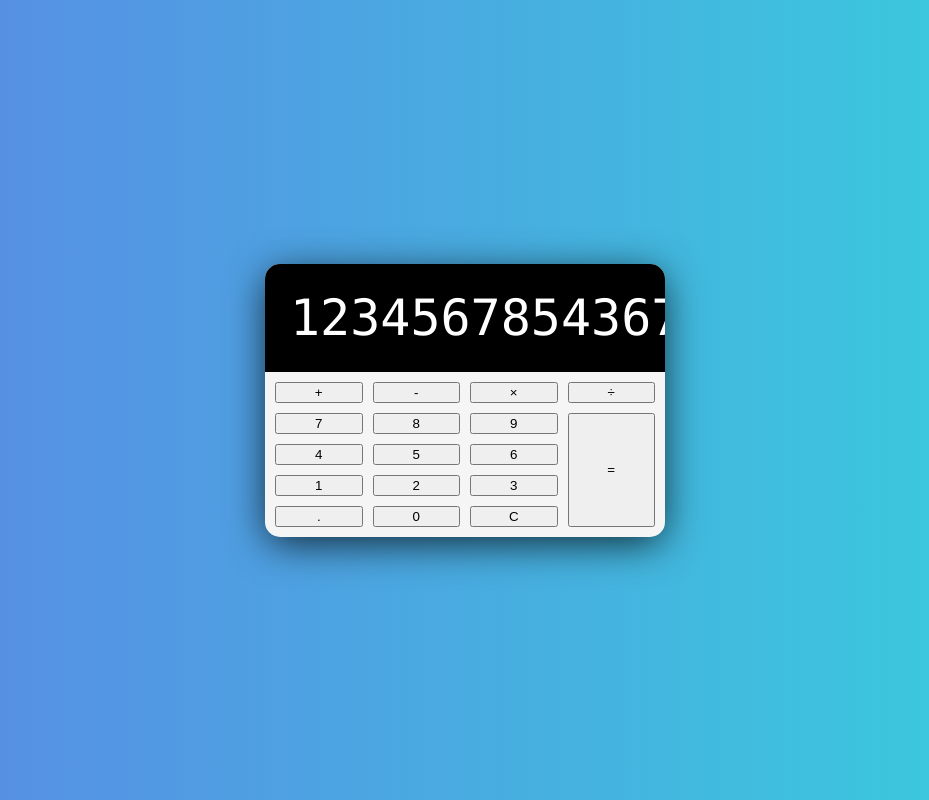
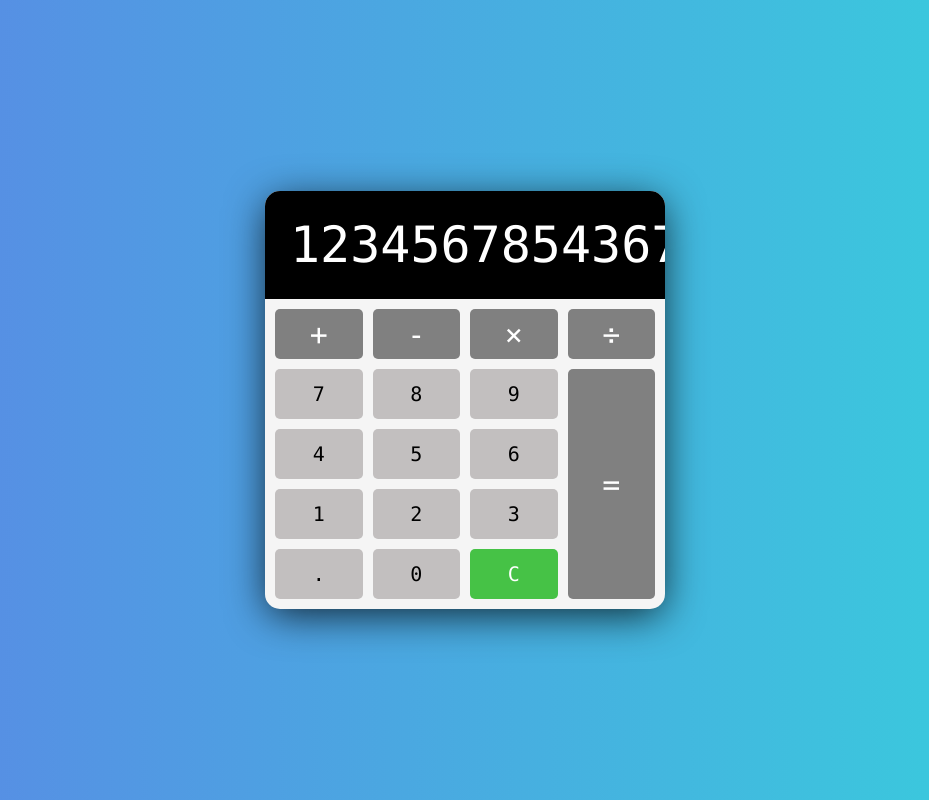
Before and after one commit to ponjae/calculator, a plain HTML site: page index.html in a window 1280 px wide. Shown: the whole page, without its empty margins (175-1104 px from the left). Drawn offline with Linux system fonts and the light colour scheme.

Commit message:
styling done

```diff
--- a/style.css
+++ b/style.css
@@ -62,7 +62,49 @@ body {
     padding: 10px;
 }
 
+button {
+    min-height: 50px;
+    font-size: 20px;
+    font-weight: 100;
+    font-family: 'Lucida Console', sans-serif;
+    border: none;
+    border-radius: 5px;
+    cursor: pointer;
+    background: rgb(194, 191, 191);
+}
+
+button:hover {
+    filter: brightness(110%);
+}
+
+button:active {
+    transform: translateY(2px);
+}
+
+button:focus {
+    outline: none;
+}
+
+.operator {
+    background: grey;
+    color: white;
+    font-size: 30px;
+}
+
+.clear {
+    background: rgb(70, 194, 70);
+    color: white;
+}
+
 .equal-sign {
     grid-column: -2;
     grid-row: 2 / span 4;
 }
+
+/* Media Query: Large smartphone*/
+
+@media screen and (max-width: 600px) {
+    .calculator {
+        width: 90%;
+    }
+}
```
